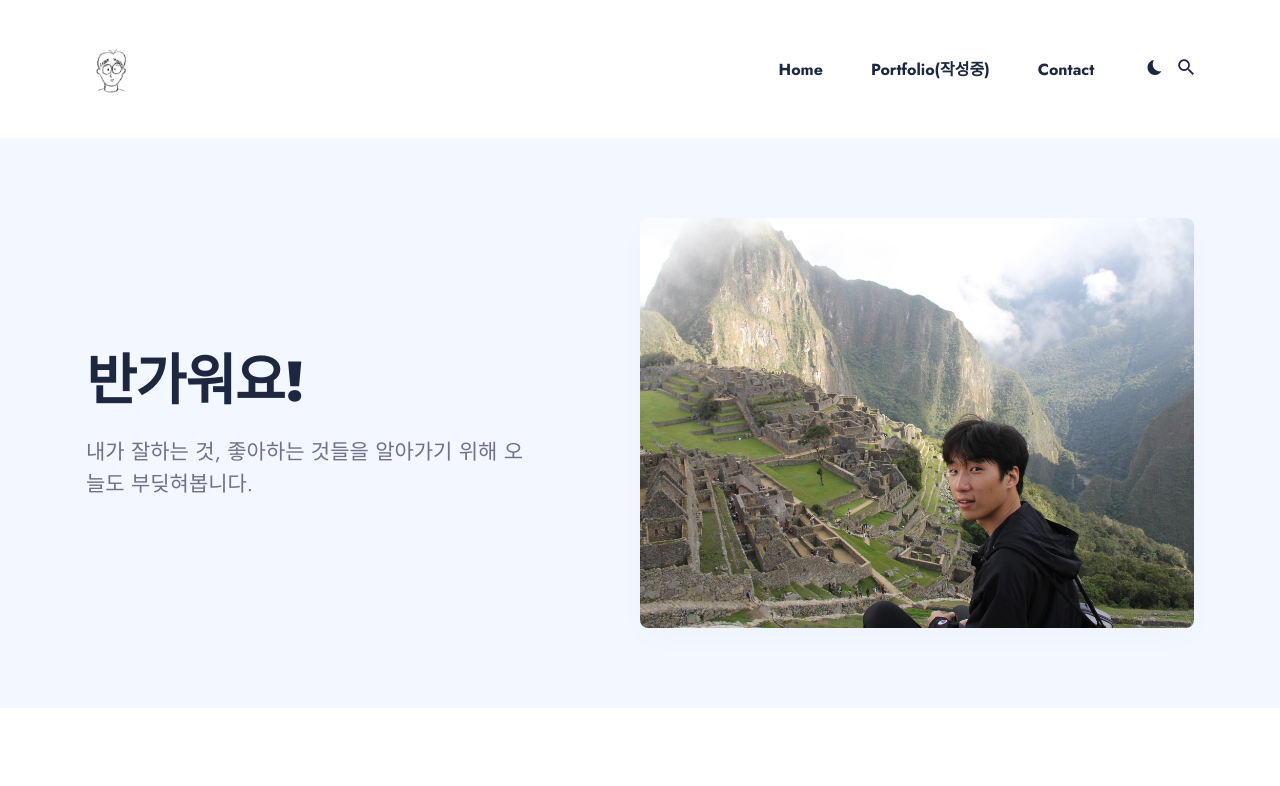
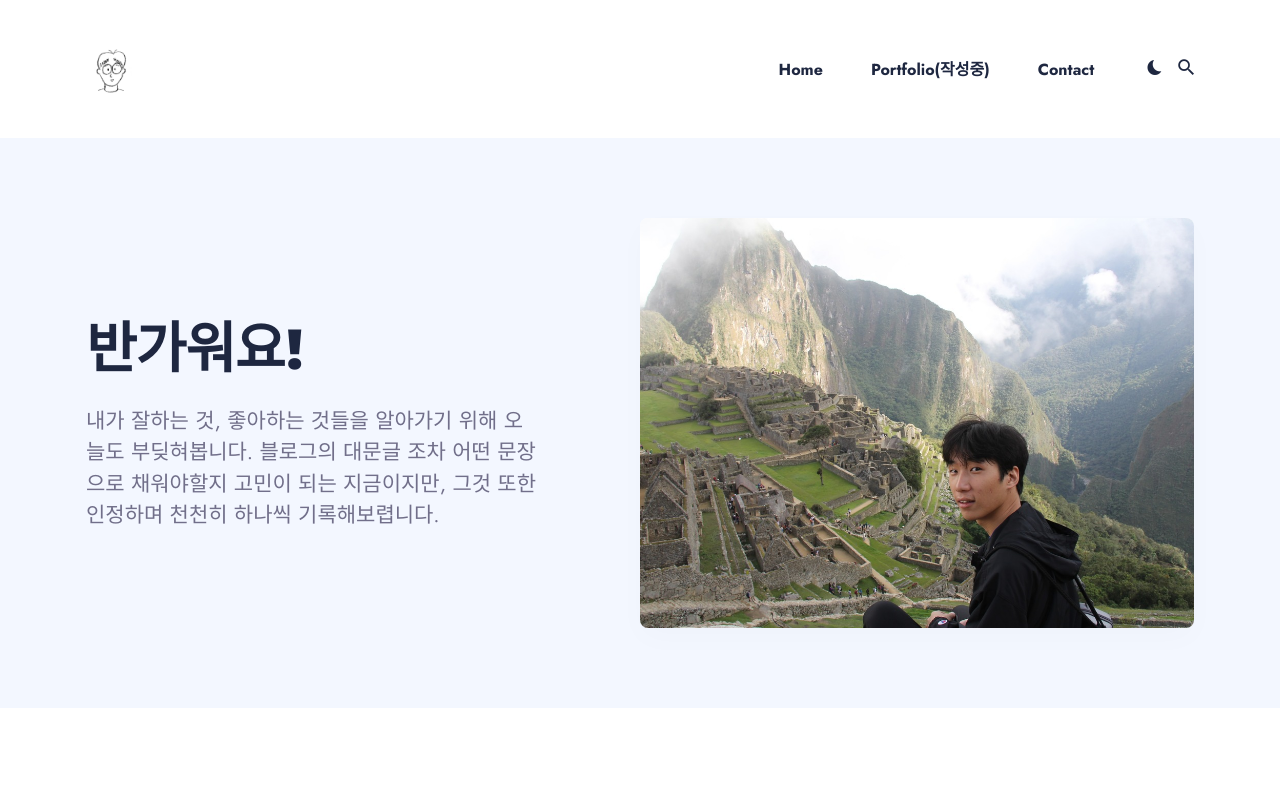
Before and after one commit to itmobrain/itmobrain.github.io, a Jekyll site: the page built from index.html, in a window 1280 px wide and 1400 px high. Shown: the top 786 px of the window. Built offline with Jekyll 4.4.1, drawn with Linux system fonts in a browser that asks for light colours; nearby versions of some CDN libraries; the list of posts is cut into pages by our own code; some of the changed text lies outside the part shown; grey boxes are pictures that could not be loaded.

Commit message:
파일 제목 형식 수정 & 대문글 수정

```diff
--- a/_config.yml
+++ b/_config.yml
@@ -2,7 +2,7 @@
 # Site Settings
 title: ZZANZU
 logo: 'images/logo.png' # You can add own logo. For example '/images/logo.png'.
-description: Menca personal blogging theme for Jekyll
+description: ZZANZU의 블로그.
 baseurl: "" # the subpath of your site, e.g. /blog
 url: "" # the base hostname & protocol for your site, e.g. http://example.com
 color_scheme: auto # You can choose three modes auto, light, and dark. By default, the auto mode is set, which means the user can choose the light or dark mode themself.
@@ -29,7 +29,7 @@
 # Hero Settings
 hero:
   hero__title: 반가워요!
-  hero__description: 내가 잘하는 것, 좋아하는 것들을 알아가기 위해 오늘도 부딪혀봅니다.
+  hero__description: 내가 잘하는 것, 좋아하는 것들을 알아가기 위해 오늘도 부딪혀봅니다. 블로그의 대문글 조차 어떤 문장으로 채워야할지 고민이 되는 지금이지만, 그것 또한 인정하며 천천히 하나씩 기록해보렵니다.
   hero__image: '/images/01.jpg'
 
 
```
Also changed, not shown: _posts/2021-05-04-android-profiler.md (renamed from _posts/210504-android-profiler.md), _posts/2021-05-11-android-dialogfragment-lifecycle.md (renamed from _posts/210511-android-dialogfragment-lifecycle.md), _posts/2021-05-13-android-notifydatasetchanged.md (renamed from _posts/210513-android-notifydatasetchanged.md), _posts/2021-06-08-android-anr-analysis.md (renamed from _posts/210608-android-anr-analysis.md), _posts/2021-06-11-android-idea-folder.md (renamed from _posts/210611-android-idea-folder.md), _posts/2021-06-15-android-abifilter.md (renamed from _posts/210615-android-abifilter.md), _posts/2021-07-15-android-activity-stack.md (renamed from _posts/210715-android-activity-stack.md).
